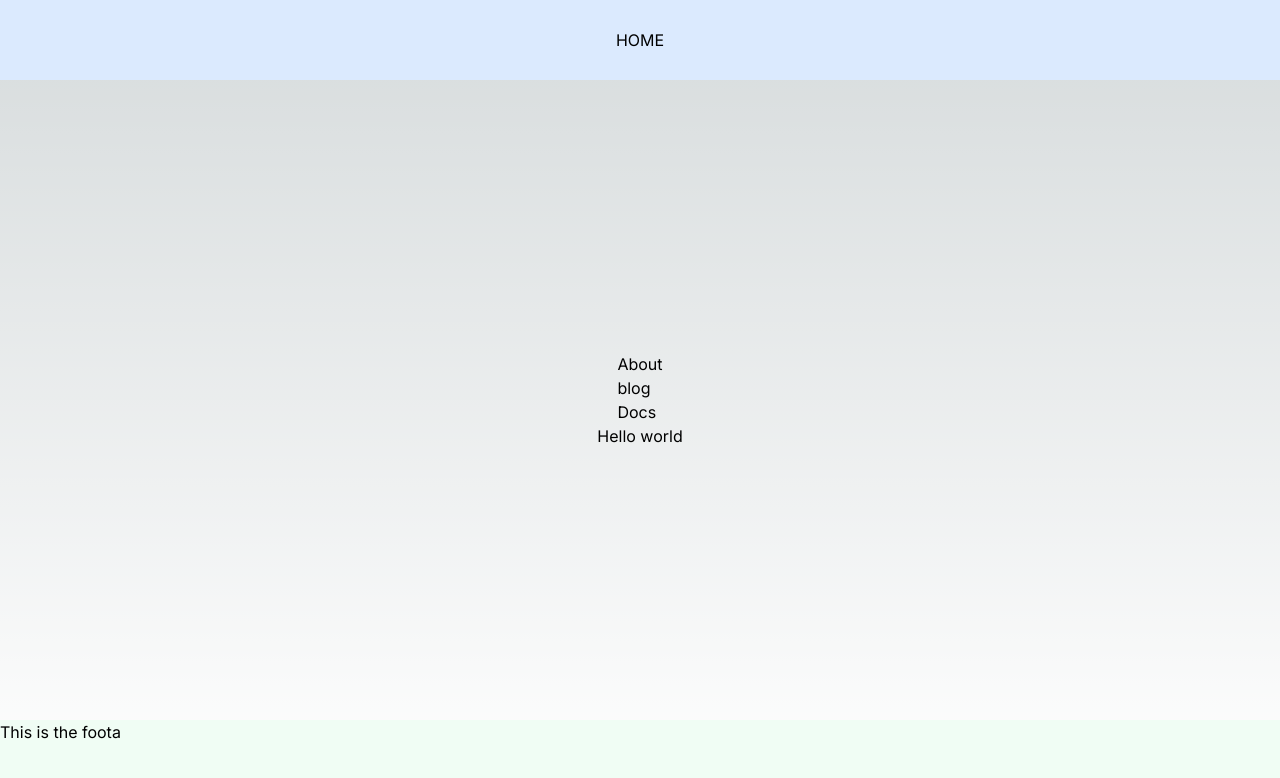
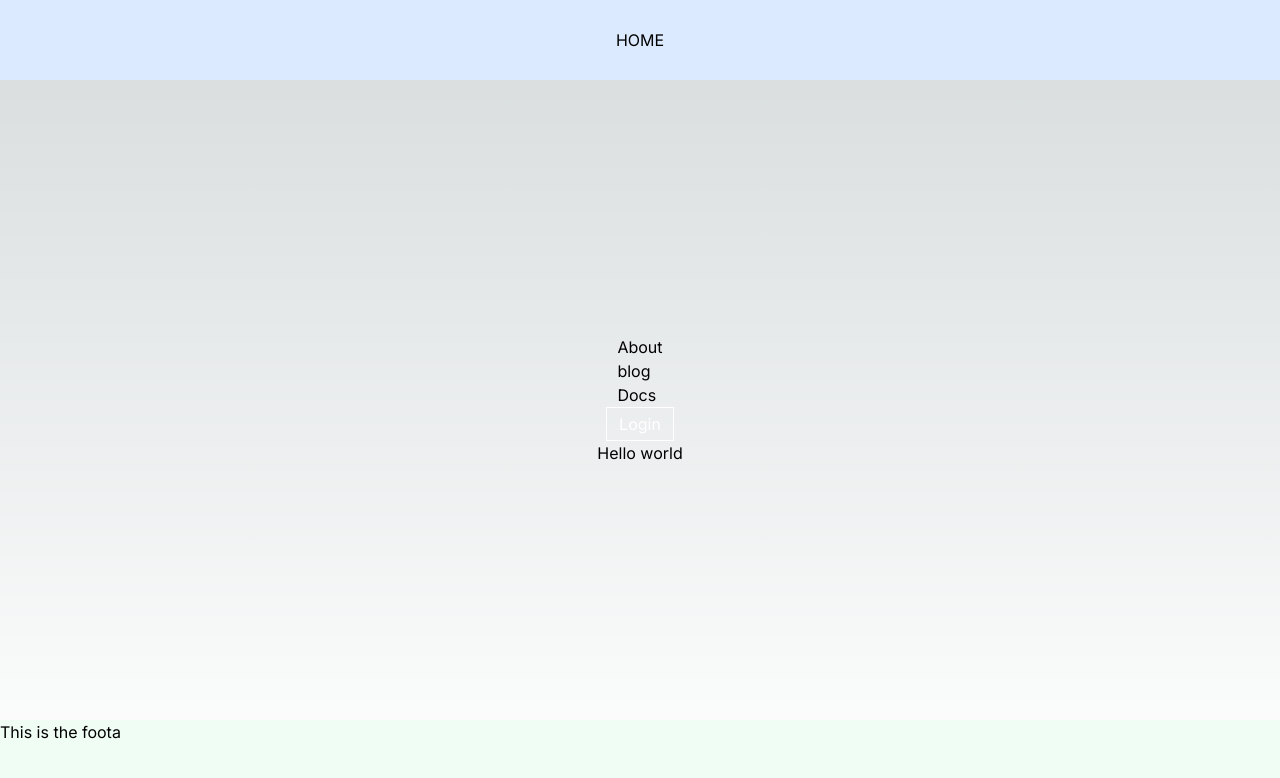
Before and after one commit to KishoreVB70/next-playground, a Next.js app: page / in a window 1280 px wide. Shown: the top 778 px of the page. Built offline with nearby package versions, Linux system fonts and the light colour scheme.

Commit message:
added translate and change styling transition to the button to link to login page

```diff
--- a/src/app/page.tsx
+++ b/src/app/page.tsx
@@ -8,6 +8,7 @@ export default function Home() {
         <li><Link href={"/blog"} >blog</Link></li>
         <li><Link href={"/documentation"} >Docs</Link></li>
       </ul>
+      <button className="hover:-translate-y-1 hover:border-red-600 transition duration-300 hover:bg-white hover:text-black border border-white px-3 py-1 text-white" >Login</button>
       <h1>Hello world</h1>
     </main>
   );
```
